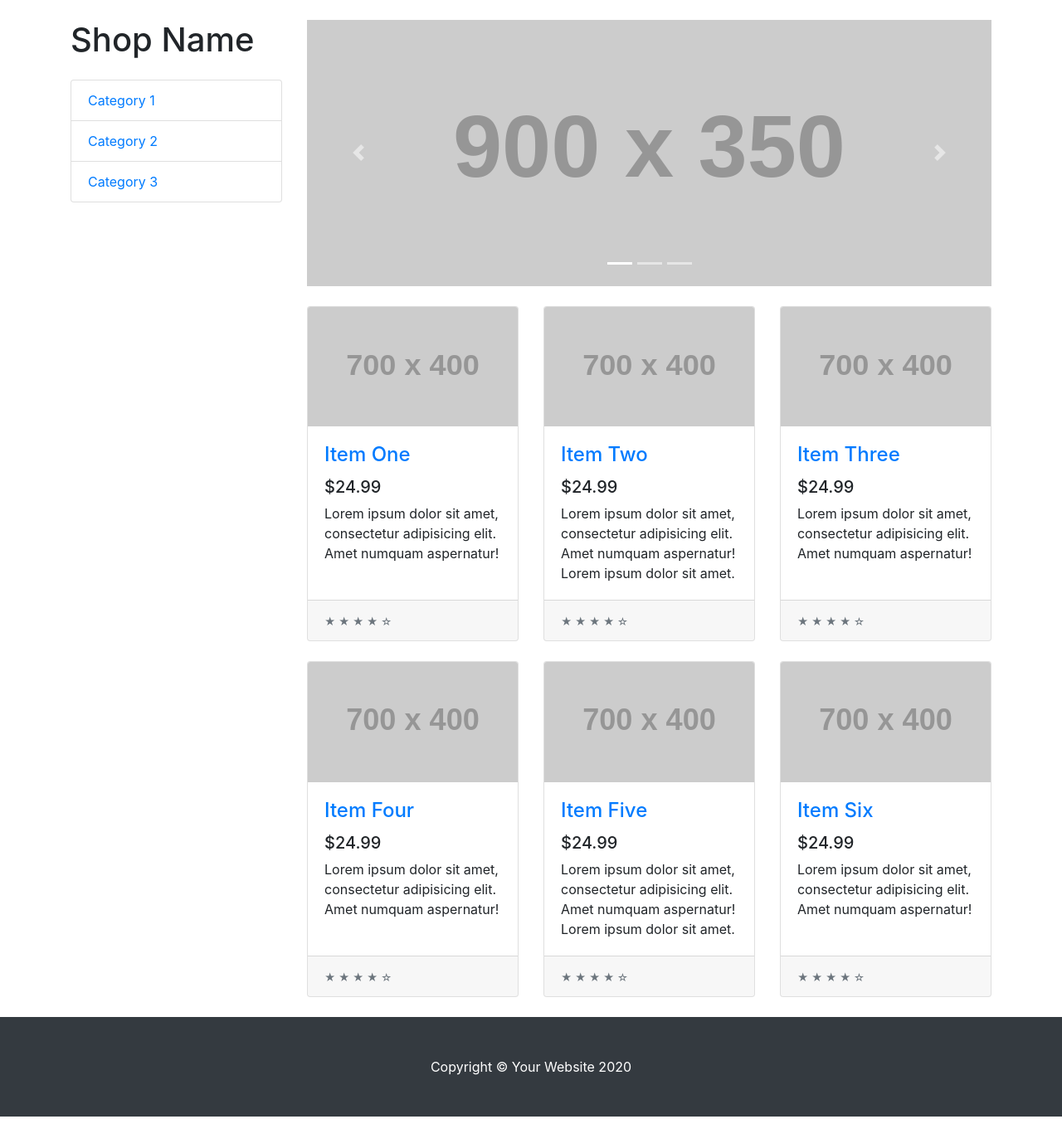
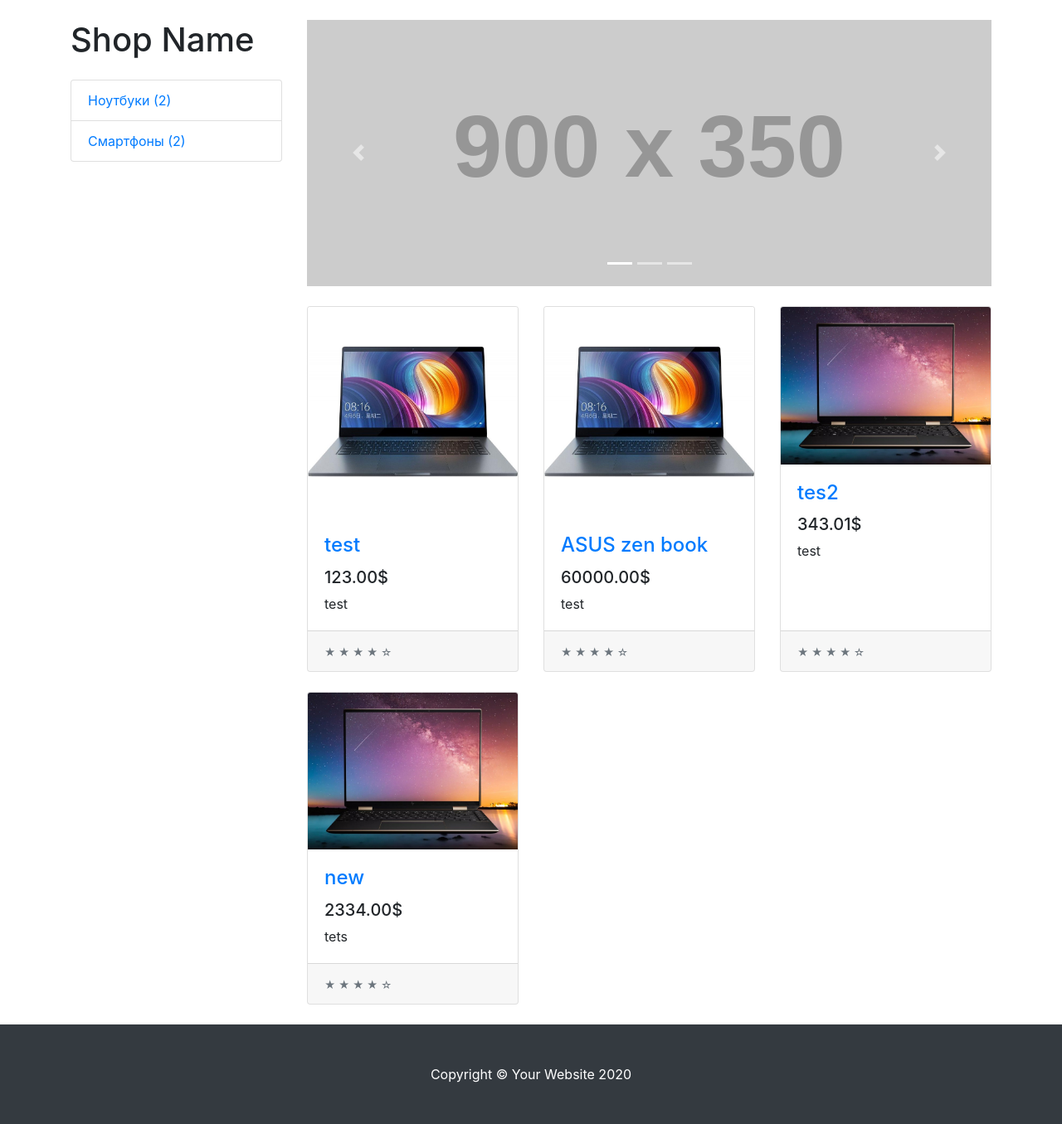
Before and after one commit to EsslWeiss/Django-E-Commerce, a Django app: page / in a window 1280 px wide. Shown: the part 56-1411 px from the top of the page at 83% size. Run offline with Django 3.2, Linux system fonts and the light colour scheme; data comes from the database, SQL or seed files in the repository; both versions use the stored data as it was after the commit; grey boxes labelled with a size stand in for pictures from a placeholder-image service; some libraries are stand-ins or nearby versions.

Commit message:
Add category bar

```diff
--- /dev/null
+++ b/Shop/MainApp/templates/category_detail.html
@@ -0,0 +1,5 @@
+{% extends 'index.html' %}
+
+{% block content %}
+
+{% endblock content %}
--- a/Shop/MainApp/templates/index.html
+++ b/Shop/MainApp/templates/index.html
@@ -63,9 +63,11 @@
 
         <h1 class="my-4">Shop Name</h1>
         <div class="list-group">
-          <a href="#" class="list-group-item">Category 1</a>
-          <a href="#" class="list-group-item">Category 2</a>
-          <a href="#" class="list-group-item">Category 3</a>
+
+          {% for category in categories %}
+            <a href="{{ category.url }}" class="list-group-item">{{ category.name }} ({{ category.count }})</a>
+          {% endfor %}
+
         </div>
 
       </div>
@@ -104,15 +106,17 @@
 
         <div class="row">
 
+          {% for product in products %}
+
             <div class="col-lg-4 col-md-6 mb-4">
               <div class="card h-100">
-              <a href="#"><img class="card-img-top" src="http://placehold.it/700x400" alt=""></a>
+                <a href="{{ product.get_absolute_url }}"><img class="card-img-top" src="{{ product.image.url }}" alt="{{ product.name }}"></a>
                 <div class="card-body">
                   <h4 class="card-title">
-                  <a href="#">Item One</a>
+                    <a href="{{ product.get_absolute_url }}">{{ product.name }}</a>
                   </h4>
-                <h5>$24.99</h5>
-                <p class="card-text">Lorem ipsum dolor sit amet, consectetur adipisicing elit. Amet numquam aspernatur!</p>
+                  <h5>{{ product.price }}$</h5>
+                  <p class="card-text">{{ product.description }}</p>
                 </div>
                 <div class="card-footer">
                   <small class="text-muted">&#9733; &#9733; &#9733; &#9733; &#9734;</small>
@@ -120,85 +124,7 @@
               </div>
             </div>
 
-          <div class="col-lg-4 col-md-6 mb-4">
-            <div class="card h-100">
-              <a href="#"><img class="card-img-top" src="http://placehold.it/700x400" alt=""></a>
-              <div class="card-body">
-                <h4 class="card-title">
-                  <a href="#">Item Two</a>
-                </h4>
-                <h5>$24.99</h5>
-                <p class="card-text">Lorem ipsum dolor sit amet, consectetur adipisicing elit. Amet numquam aspernatur! Lorem ipsum dolor sit amet.</p>
-              </div>
-              <div class="card-footer">
-                <small class="text-muted">&#9733; &#9733; &#9733; &#9733; &#9734;</small>
-              </div>
-            </div>
-          </div>
-
-          <div class="col-lg-4 col-md-6 mb-4">
-            <div class="card h-100">
-              <a href="#"><img class="card-img-top" src="http://placehold.it/700x400" alt=""></a>
-              <div class="card-body">
-                <h4 class="card-title">
-                  <a href="#">Item Three</a>
-                </h4>
-                <h5>$24.99</h5>
-                <p class="card-text">Lorem ipsum dolor sit amet, consectetur adipisicing elit. Amet numquam aspernatur!</p>
-              </div>
-              <div class="card-footer">
-                <small class="text-muted">&#9733; &#9733; &#9733; &#9733; &#9734;</small>
-              </div>
-            </div>
-          </div>
-
-          <div class="col-lg-4 col-md-6 mb-4">
-            <div class="card h-100">
-              <a href="#"><img class="card-img-top" src="http://placehold.it/700x400" alt=""></a>
-              <div class="card-body">
-                <h4 class="card-title">
-                  <a href="#">Item Four</a>
-                </h4>
-                <h5>$24.99</h5>
-                <p class="card-text">Lorem ipsum dolor sit amet, consectetur adipisicing elit. Amet numquam aspernatur!</p>
-              </div>
-              <div class="card-footer">
-                <small class="text-muted">&#9733; &#9733; &#9733; &#9733; &#9734;</small>
-              </div>
-            </div>
-          </div>
-
-          <div class="col-lg-4 col-md-6 mb-4">
-            <div class="card h-100">
-              <a href="#"><img class="card-img-top" src="http://placehold.it/700x400" alt=""></a>
-              <div class="card-body">
-                <h4 class="card-title">
-                  <a href="#">Item Five</a>
-                </h4>
-                <h5>$24.99</h5>
-                <p class="card-text">Lorem ipsum dolor sit amet, consectetur adipisicing elit. Amet numquam aspernatur! Lorem ipsum dolor sit amet.</p>
-              </div>
-              <div class="card-footer">
-                <small class="text-muted">&#9733; &#9733; &#9733; &#9733; &#9734;</small>
-              </div>
-            </div>
-          </div>
-
-          <div class="col-lg-4 col-md-6 mb-4">
-            <div class="card h-100">
-              <a href="#"><img class="card-img-top" src="http://placehold.it/700x400" alt=""></a>
-              <div class="card-body">
-                <h4 class="card-title">
-                  <a href="#">Item Six</a>
-                </h4>
-                <h5>$24.99</h5>
-                <p class="card-text">Lorem ipsum dolor sit amet, consectetur adipisicing elit. Amet numquam aspernatur!</p>
-              </div>
-              <div class="card-footer">
-                <small class="text-muted">&#9733; &#9733; &#9733; &#9733; &#9734;</small>
-              </div>
-            </div>
-          </div>
+          {% endfor %}
 
         </div>
         <!-- /.row -->
--- a/Shop/MainApp/urls.py
+++ b/Shop/MainApp/urls.py
@@ -1,9 +1,12 @@
 from django.urls import path
-from .views import index, ProductDetailView
+from .views import MainPageView, ProductDetailView, CategoryDetailView
 
 
 urlpatterns = [
-    path('', index, name='main_page'),
+    path('', MainPageView.as_view(), name='MainPageView'),
     path('products/<str:ct_model>/<slug:slug>/', ProductDetailView.as_view(),
-	name='product_detail'),
+		name='ProductDetailView'),
+	path('category/<str:slug>', CategoryDetailView.as_view(),
+		name='CategoryDetailView'),
+
 ]
--- a/Shop/MainApp/views.py
+++ b/Shop/MainApp/views.py
@@ -1,14 +1,35 @@
 from django.shortcuts import render
-from django.views.generic import DetailView
+from django.views.generic import View, DetailView
 
-from .models import NotebookProduct, SmartphoneProduct
+from .models import (NotebookProduct, SmartphoneProduct, Category, AllProducts)
+from .mixins import CategoryDetailMixin
+
+from collections import namedtuple
 
 
-def index(request):
-    return render(request, 'index.html')
+class MainPageView(View):
+
+	PRODUCT_MODELS = namedtuple('PRODUCT_MODELS', [
+			'notebook',
+			'smartphone',
+		])
+	PRODUCTS = PRODUCT_MODELS('notebookproduct', 'smartphoneproduct')
+
+	def get(self, request, *args, **kwargs):
+		categories = Category.objects.get_categories()
+		products = AllProducts.objects.get_products_for_mainpage(
+			*self.PRODUCTS,
+			sort_priority_model=self.PRODUCTS.notebook
+		)
+		context = {
+			'categories': categories,
+			'products': products
+		}
+
+		return render(request, 'index.html', context)
 
 
-class ProductDetailView(DetailView):
+class ProductDetailView(CategoryDetailMixin, DetailView):
 
 	CT_MODEL_CLASSES = {
 		'notebookproduct': NotebookProduct,
@@ -23,3 +44,12 @@ class ProductDetailView(DetailView):
 		self.model = self.CT_MODEL_CLASSES[kwargs['ct_model']]
 		self.queryset = self.model._base_manager.all()
 		return super().dispatch(request, *args, **kwargs)
+
+
+class CategoryDetailView(CategoryDetailMixin, DetailView):
+
+	model = Category
+	queryset = Category.objects.all()
+	template_name = 'category_detail.html'
+	context_object_name = 'category'
+	slug_url_kwarg = 'slug'
```
Also changed, not shown: Shop/MainApp/admin.py (+5 -2 lines), Shop/MainApp/admin_forms.py (+57 -21 lines), Shop/MainApp/mixins.py (added, +11 -0 lines), Shop/MainApp/models.py (+61 -12 lines), Shop/MainApp/services.py (+32 -24 lines), Shop/MainApp/templates/admin.html (added, +20 -0 lines), Shop/MainApp/migrations/0005_auto_20201025_1722.py (added), Shop/MainApp/migrations/0006_auto_20201025_1819.py (added), Shop/MainApp/migrations/0007_auto_20201025_1821.py (added), Shop/MainApp/migrations/0008_auto_20201026_1325.py (added), Shop/MainApp/migrations/0009_auto_20201026_1327.py (added), Shop/db.sqlite3, Shop/media/smartphones/HP-notebook.jpg (added), Shop/media/smartphones/HP-notebook_nffGhRK.jpg (added), 1 other file. Lines whose indentation alone changed are shown as unchanged.
